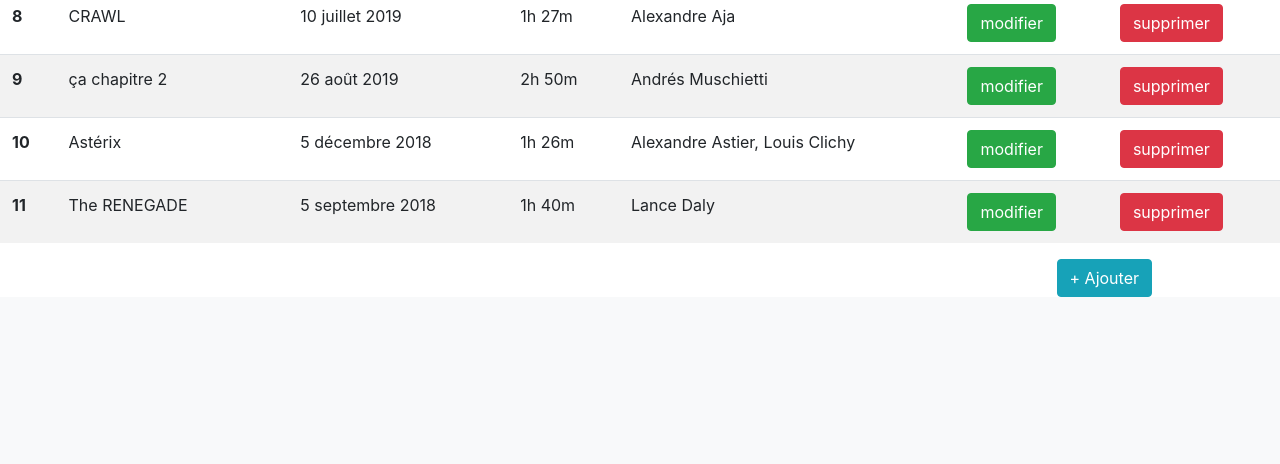
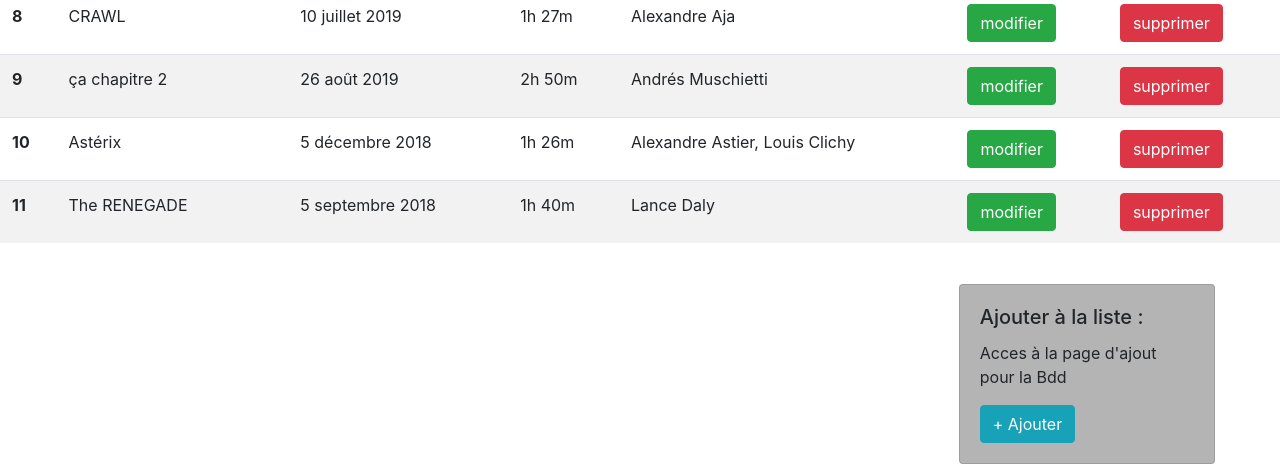
Before and after one commit to Mat08251/ProjetVOD_Duguet_Mathieu, a PHP site: page /admin.php in a window 1280 px wide; the page is wider, and only the part inside the window is pictured. Shown: the part 652-1116 px from the top of that part. Before the commit the page ends 949 px from the top of that part, so only its background shows below. Run offline with PHP 8.4, Linux system fonts and the light colour scheme.

Commit message:
admin-v1

```diff
--- a/css/admin.css
+++ b/css/admin.css
@@ -1,3 +1,7 @@
+body {
+    margin: 0;
+    padding: 0;
+}
 .navbar {
     display: flex;
     flex-direction: row;
@@ -19,7 +23,10 @@
     font-size: 20px;
 }
 
-.ajouter {
-    float: right!important;
-    margin-right: 10%;
+.card {
+    width: 20%;
+    margin-top: 2%;
+    background-color: rgba(48, 47, 47, 0.356)!important;
+    float: right;
+    margin-right: 5.1%;
 }
--- a/php/admin.php
+++ b/php/admin.php
@@ -149,8 +149,15 @@
                 </tr>
             </tbody>
     </table>
-    <div class="ajouter">
-        <button type="button" class="btn btn-info">+ Ajouter</button>
+
+    <div class="card">
+        <div class="card-body">
+            <h5 class="card-title">Ajouter à la liste :</h5>
+            <p class="card-text">Acces à la page d'ajout pour la Bdd</p>
+            <button type="button" class="btn btn-info">+ Ajouter</button>
+        </div>
     </div>
+
+
 </body>
 </html>
```
Also changed, not shown: css/modifier.css (added), php/modifier.php (added).
